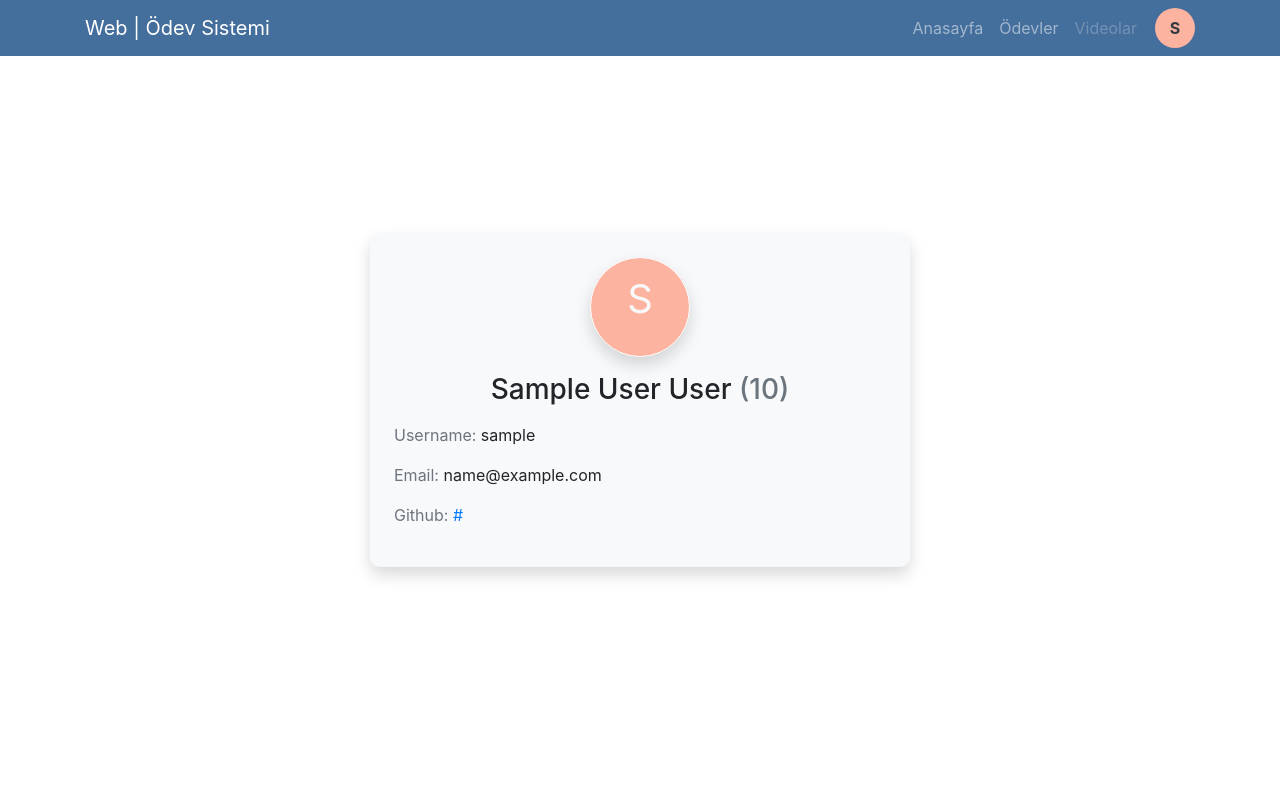
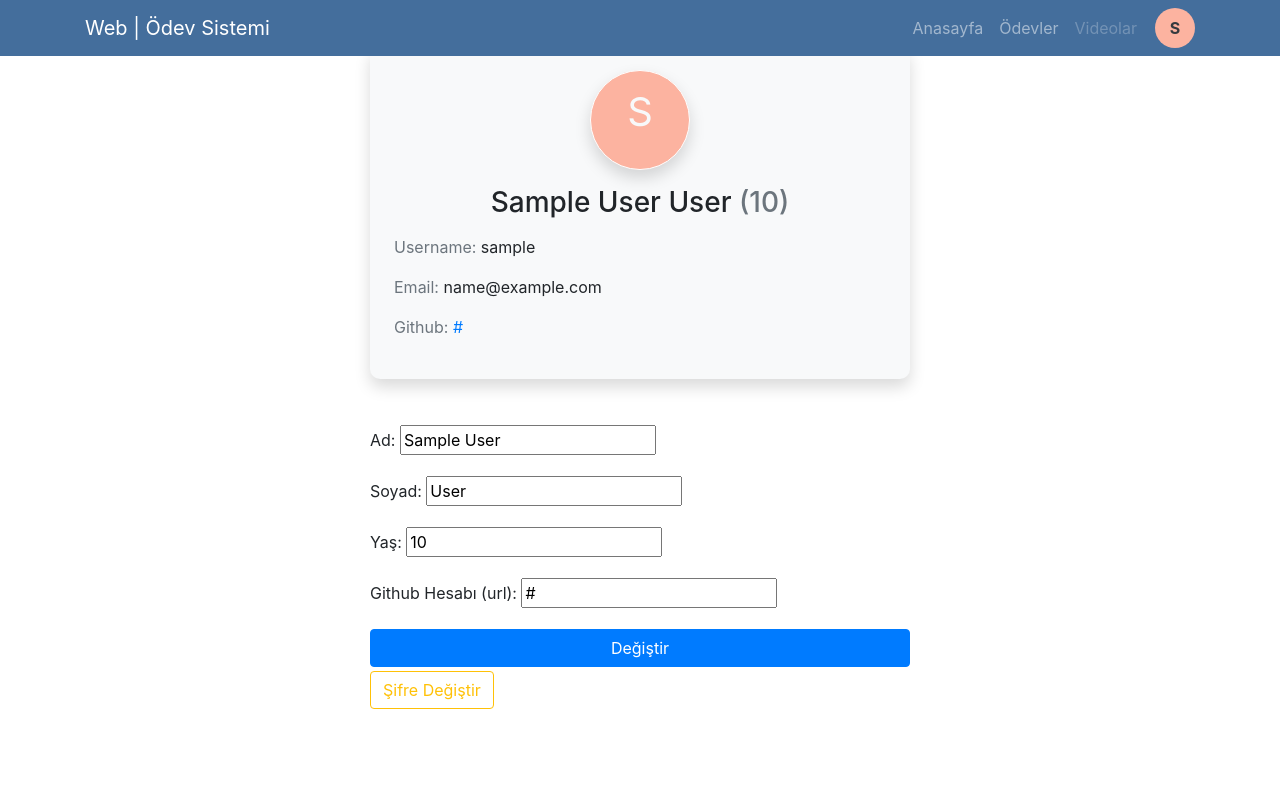
Before and after one commit to Razortype/django-homework-system, a Django app: page /profile in a window 1280 px wide. Run offline with Django 4.2, Linux system fonts and the light colour scheme; a user stored in the database is signed in; tables that the repository leaves empty hold one stand-in row (values such as "Sample post").

Commit message:
User update form created

```diff
--- a/posts/templates/posts/homework_detail.html
+++ b/posts/templates/posts/homework_detail.html
@@ -102,8 +102,7 @@
 
         {% endif %}
         </div>
-        </div>
-
+    </div>
 
 
     <!-- Table -->
@@ -144,8 +143,6 @@
                     </table>
                 </div>
                 {% else %}
-                <!-- sok offfgghh >.< -->
-                <!-- Tam olarak nasıl olur bilmiyorum ama detaylarda html kodu yazabilmemiz şart -->
                 <div class="alert alert-warning mt-3 text-center">Kimse ödevini göndermedi. İlk gönderen sen ol  ^-^ </div>
                 {% endif %}
             </div>
--- a/posts/views.py
+++ b/posts/views.py
@@ -95,7 +95,7 @@
         if not isinstance(user, AnonymousUser):
             content['person'] = Person.objects.get(pk=user.id)
             if content['person'] in [i.person for i in content["posts"]]:
-                content['personpost'] = Post.objects.get(person = content['person'])
+                content['personpost'] = Post.objects.get(person = content['person'], homework=content['homework'])
 
         return HttpResponse(render(req, 'posts/homework_detail.html', content))
 
--- a/users/forms.py
+++ b/users/forms.py
@@ -1,7 +1,6 @@
 from django import forms
 
-from .models import Person, SignUserModel, ForgotPasswordModel
-from django.contrib.auth.models import User
+from .models import Person, CustomUser, SignUserModel, ForgotPasswordModel
 
 from django.utils.translation import gettext_lazy as _
 
@@ -65,8 +64,9 @@
     email = forms.EmailField(label="E-mail", max_length=100)
 
 class UpdateUserForm(forms.ModelForm):
+
     class Meta:
-        model = User
+        model = CustomUser
         fields = '__all__'
 
 class PersonForm(forms.ModelForm):
--- a/users/templates/users/profile.html
+++ b/users/templates/users/profile.html
@@ -24,6 +24,16 @@
                 </div>
             </div>
         </div>
+
+        <div class="container col-md-6">
+            <form method="post">
+                {% csrf_token %}
+                {{ update_person_form.as_p }}
+                <input type="submit" value="Değiştir" class="btn btn-primary btn-block mt-3">
+            </form>
+            <button class="btn btn-outline-warning mt-1" onclick="document.location.href='{% url 'forgot_pw' %}'">Şifre Değiştir</button>
+        </div>
+
     </div>
 
 </div>
--- a/users/views.py
+++ b/users/views.py
@@ -15,6 +15,8 @@
 
 from django.utils.http import urlsafe_base64_encode, urlsafe_base64_decode
 from django.utils.encoding import force_bytes, force_str
+
+from django.forms.models import model_to_dict
 
 def send_verification_email(user: CustomUser, req):
 
@@ -372,21 +374,46 @@
 
 class Profile(LoginRequiredMixin, View):
 
-    user_form = UpdateUserForm
     person_form = PersonForm
 
     def get(self, req, *args, **kwargs):
         user = req.user
+        person = Person.objects.get(pk=user.id)
         content = {
             'title': 'WEB | Profil',
+            'person': person,
             'posts': Post.objects.filter(person__user__id = user.id),
-            'style_file':'partials/css/profile.css',
+            'update_person_form': self.person_form(initial=model_to_dict(person)),
+            'style_file':'users/css/profile.css',
             'js_files': [
                 'partials/js/_navbar.js'
             ]
         }
 
-        if not isinstance(user, AnonymousUser):
-            content['person'] = Person.objects.get(pk=user.id)
+        return HttpResponse(render(req, 'users/profile.html', content))
 
-        return HttpResponse(render(req, 'users/profile.html', content))
+    def post(self, req, *args, **kwargs):
+
+        user = req.user
+        form = self.person_form(req.POST)
+
+        if not form.is_valid():
+            messages.warning(req, "Girilen verilen geçerli değildir")
+            return HttpResponseRedirect('/profile')
+
+        updated_person = Person.objects.get(user=user)
+        updated_person.name = form.cleaned_data['name']
+        updated_person.surname = form.cleaned_data['surname']
+        updated_person.age = form.cleaned_data['age']
+
+        old_person_github_url = updated_person.github_url
+        updated_person.github_url = form.cleaned_data['github_url']
+
+        updated_person.save()
+
+        if old_person_github_url != updated_person.github_url:
+            messages.warning(req, "GitHub hesap bilgisi değiştirildiği için önceki postlar silindi")
+            Post.objects.filter(person=updated_person).delete()
+
+        messages.success(req, "Profile bilgileri başarıyla değiştirldi")
+        return HttpResponseRedirect("/profile")
```
